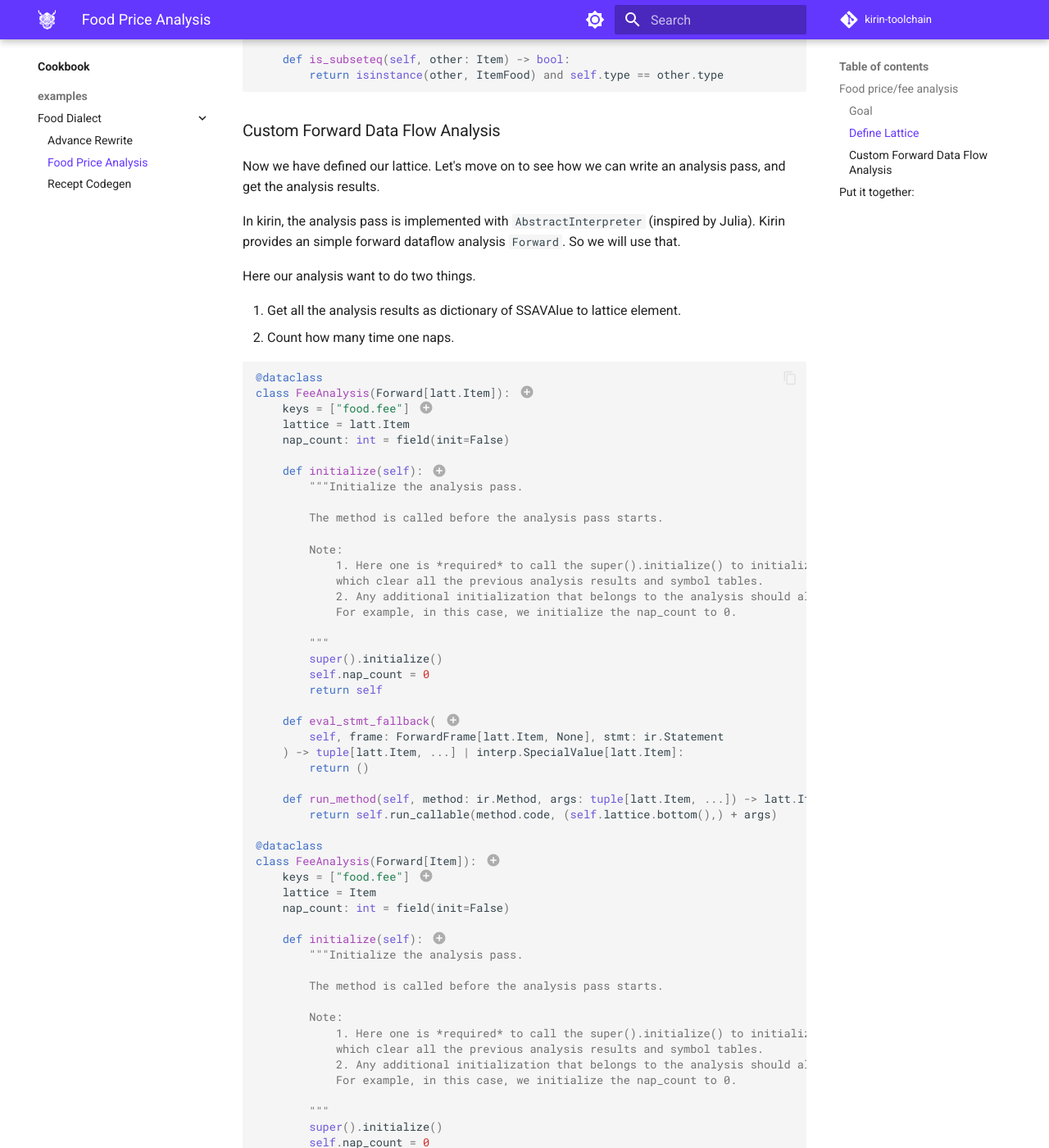
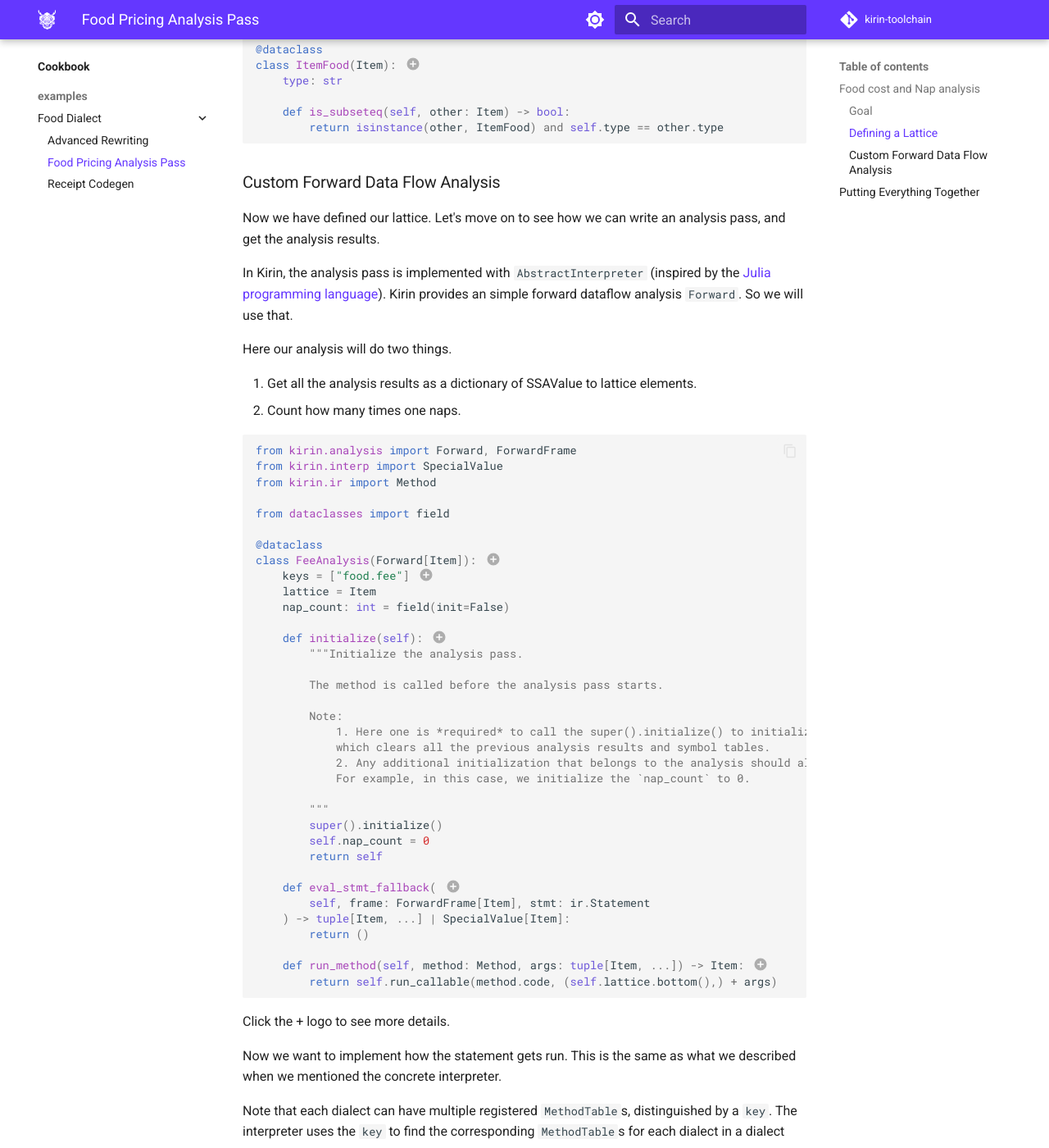
Before and after one commit to hmyuuu/kirin, an MkDocs documentation site: the page built from docs/cookbook/foodlang/analysis.md, in a window 1280 px wide and 1400 px high, scrolled down 3017 px. Shown: the whole window at 82% size. Built offline with MkDocs 1.6.1 and Material for MkDocs 9.7.7, drawn with Linux system fonts in a browser that asks for light colours; comment, search, counter and statistics services are not loaded; the version menu is left out; some of the changed text lies outside the part shown.

Commit message:
Review Food Language (#332)
Doing some homework @Roger-luo assigned me and had some
suggestions/fixes for the code examples.

Suggestions are primarily around grammar/wording, fixes involve things
like missing imports/broken code.

````diff
--- a/docs/cookbook/foodlang/analysis.md
+++ b/docs/cookbook/foodlang/analysis.md
@@ -1,10 +1,11 @@
-## Food price/fee analysis
+## Food cost and Nap analysis
 
-In this section we will discuss on how to perform analysis of a kirin program. We will again use our `food` dialect example.
+In this section we will discuss on how to perform analysis of a Kirin program. We will again use our `food` dialect example.
 
 ### Goal
 
-Let's Consider the following program
+Let's consider the following program
+
 ```python
 @food
 def main2(x: int):
@@ -28,18 +29,17 @@
     return x
 ```
 
-We would like to implement an forward dataflow analysis that walk through the program, and collect the price information of each statements.
+We would like to implement an forward dataflow analysis that walks through the program and collects the pricing information for each of the statements as well as how many times one has napped.
 
-### Define Lattice
-One of the important concept related to doing static analysis is the *Lattice* (See [Wiki:Lattice](https://en.wikipedia.org/wiki/Lattice_(order)) and [Lecture Note On Static Analysis](https://studwww.itu.dk/~brabrand/static.pdf) for further details)
+### Defining a Lattice
+One of the important concepts related to doing static analysis is the *Lattice* (See [Wiki:Lattice](https://en.wikipedia.org/wiki/Lattice_(order)) and [Lecture Notes On Static Analysis](https://studwww.itu.dk/~brabrand/static.pdf) for further details)
 A Lattice defines the partial order of the lattice element. An simple example is the type lattice.
 
 Let's now defines our `Item` lattice for the price analysis.
 
-First, a lattice always has top and bottom elements. In type lattice, the top element is `Any` and bottom element is `None`.
+First, a lattice always has `top` and `bottom` elements. In type lattice, the top element is `Any` and bottom element is `None`.
 
-
-Here, we define `AnyItem` as top and `NoItem` as bottom. In kirin, we can simply inherit the `BoundedLattice` from `kirin.lattice`. Kirin also provide some simple mixin with default implementation of the API such as `is_subseteq`, `join` and `meet` so you don't have to re-implement them.
+Here, we define `AnyItem` as `top` and `NoItem` as `bottom`. In Kirin, we can simply inherit the `BoundedLattice` from `kirin.lattice`. Kirin also provides some simple mixins with default implementations of the API such as `is_subseteq`, `join` and `meet` so you don't have to re-implement them.
 
 ```python
 from kirin.lattice import (
@@ -49,6 +49,8 @@
     SimpleJoinMixin,
     SimpleMeetMixin,
 )
+from typing import final
+from dataclasses import dataclass
 
 @dataclass
 class Item(
@@ -73,7 +75,7 @@
     """The bottom of the lattice.
 
     Since the element is the same without any field,
-    we can use the SingletonMeta to make it a singleton by inherit the metaclass
+    we can use the SingletonMeta to make it a singleton by inheriting from the metaclass
 
     """
 
@@ -87,7 +89,7 @@
     """The top of the lattice.
 
     Since the element is the same without any field,
-    we can use the SingletonMeta to make it a singleton by inherit the metaclass
+    we can use the SingletonMeta to make it a singleton by inheriting from the metaclass
 
     """
 
@@ -96,7 +98,7 @@
 
 ```
 
-1. Notice that since `NotItem` and `AnyItem` does not have any properties, we can mark them as singleton to remove duplication copy of instances exist by inheriting `SingletonMeta` metaclass
+1. Notice that since `NotItem` and `AnyItem` do not have any properties, we can mark them as singletons to prohibit duplicate copies of instances by inheriting from the `SingletonMeta` metaclass.
 
 Next there are a few more lattice elements we want to define:
 
@@ -152,43 +154,19 @@
 
 Now we have defined our lattice. Let's move on to see how we can write an analysis pass, and get the analysis results.
 
-In kirin, the analysis pass is implemented with `AbstractInterpreter` (inspired by Julia). Kirin provides an simple forward dataflow analysis `Forward`. So we will use that.
+In Kirin, the analysis pass is implemented with `AbstractInterpreter` (inspired by the [Julia programming language](https://julialang.org/)). Kirin provides an simple forward dataflow analysis `Forward`. So we will use that.
 
-Here our analysis want to do two things.
+Here our analysis will do two things.
 
-1. Get all the analysis results as dictionary of SSAVAlue to lattice element.
-2. Count how many time one naps.
+1. Get all the analysis results as a dictionary of SSAValue to lattice elements.
+2. Count how many times one naps.
 
 ```python
-@dataclass
-class FeeAnalysis(Forward[latt.Item]): # (1)!
-    keys = ["food.fee"] # (2)!
-    lattice = latt.Item
-    nap_count: int = field(init=False)
+from kirin.analysis import Forward, ForwardFrame
+from kirin.interp import SpecialValue
+from kirin.ir import Method
 
-    def initialize(self): # (3)!
-        """Initialize the analysis pass.
-
-        The method is called before the analysis pass starts.
-
-        Note:
-            1. Here one is *required* to call the super().initialize() to initialize the analysis pass,
-            which clear all the previous analysis results and symbol tables.
-            2. Any additional initialization that belongs to the analysis should also be done here.
-            For example, in this case, we initialize the nap_count to 0.
-
-        """
-        super().initialize()
-        self.nap_count = 0
-        return self
-
-    def eval_stmt_fallback( # (4)!
-        self, frame: ForwardFrame[latt.Item, None], stmt: ir.Statement
-    ) -> tuple[latt.Item, ...] | interp.SpecialValue[latt.Item]:
-        return ()
-
-    def run_method(self, method: ir.Method, args: tuple[latt.Item, ...]) -> latt.Item: # (5)!
-        return self.run_callable(method.code, (self.lattice.bottom(),) + args)
+from dataclasses import field
 
 @dataclass
 class FeeAnalysis(Forward[Item]): # (1)!
@@ -203,9 +181,9 @@
 
         Note:
             1. Here one is *required* to call the super().initialize() to initialize the analysis pass,
-            which clear all the previous analysis results and symbol tables.
+            which clears all the previous analysis results and symbol tables.
             2. Any additional initialization that belongs to the analysis should also be done here.
-            For example, in this case, we initialize the nap_count to 0.
+            For example, in this case, we initialize the `nap_count` to 0.
 
         """
         super().initialize()
@@ -214,34 +192,37 @@
 
     def eval_stmt_fallback( # (4)!
         self, frame: ForwardFrame[Item], stmt: ir.Statement
-    ) -> tuple[Item, ...] | interp.SpecialValue[Item]:
+    ) -> tuple[Item, ...] | SpecialValue[Item]:
         return ()
 
-    def run_method(self, method: ir.Method, args: tuple[Item, ...]): # (5)!
+    def run_method(self, method: Method, args: tuple[Item, ...]) -> Item: # (5)!
         return self.run_callable(method.code, (self.lattice.bottom(),) + args)
-
 
 ```
 
-1. Interit from `Forward` with our customize lattice `Item`.
-2. The keys for the MethodTable. Remember that in kirin all the implmentation methods of a interpreter is implmeneted and registered to a `MethodTable`.
-3. `AbstractInterpreter` has a abstract method `initialize` which will be called everytime `run()` is called. We can overload this to reset the variable, so we can re-use this class instance.
-4. This method implement the *fallback* when interprete a statement that does not have implmenetation found in the method table. Here, we just return an empty tuple because we know all the statements that has return value will be implemented, so only statements without return value will be fallbacked.
-5. This method defines and customize how to run the `ir.Method`.
+1. Inherit from `Forward` with our custom lattice element `Item`.
+2. The keys for the MethodTable. Remember that in Kirin all the implementation methods of an interpreter are implemented and registered to a `MethodTable`.
+3. `AbstractInterpreter` has an abstract method `initialize` which will be called every time `run()` is called. We can overload this to reset the variable, so we can re-use this class instance.
+4. This method implements a *fallback* for when a statement is encountered that has no corresponding method for it in the `MethodTable`. Here, we just return an empty tuple because we know all the statements that have a return value will be implemented, so only statements without return values will have to fall back.
+5. This method defines and customizes how to run the `ir.Method`.
 
 Click the + logo to see more details.
 
 Now we want to implement how the statement gets run. This is the same as what we described when we mentioned the concrete interpreter.
 
-Note that each dialect can have multiple registered `MethodTable`, distinguished by `key`. The interpreter use `key` to find corresponding `MethodTable`s for each dialect in a dialect group.
+Note that each dialect can have multiple registered `MethodTable`s, distinguished by a `key`. The interpreter uses the `key` to find the corresponding `MethodTable`s for each dialect in a dialect group.
 
 Here, we use `key="food.fee"`
 
 First we need to implement for `Constant` statement in `py.constant` dialect. If its `int`, we return `ConstIntItem` lattice element. If its `Food`, we return `ItemFood`.
 
 ```python
+from kirin.dialects import py
+from kirin.interp import MethodTable
+from kirin.exceptions import InterpreterExit
+
 @py.constant.dialect.register(key="food.fee")
-class PyConstMethodTable(interp.MethodTable):
+class PyConstMethodTable(MethodTable):
 
     @interp.impl(py.constant.Constant)
     def const(
@@ -327,7 +310,7 @@
 
 ```
 
-## Put it together:
+## Putting Everything Together
 
 ```python
 fee_analysis = FeeAnalysis(main2.dialects)
--- a/mkdocs.yml
+++ b/mkdocs.yml
@@ -32,9 +32,9 @@
     - cookbook/index.md
     - examples:
       - Food Dialect:
-        - Advance Rewrite: cookbook/foodlang/cf_rewrite.md
-        - Food Price Analysis: cookbook/foodlang/analysis.md
-        - Recept Codegen: cookbook/foodlang/codegen.md
+        - Advanced Rewriting: cookbook/foodlang/cf_rewrite.md
+        - Food Pricing Analysis Pass: cookbook/foodlang/analysis.md
+        - Receipt Codegen: cookbook/foodlang/codegen.md
 
   - Blog:
     - blog/index.md
````
Also changed, not shown: other parts of docs/cookbook/foodlang/analysis.md (+16 -14 lines), docs/cookbook/foodlang/cf_rewrite.md (+26 -18 lines), docs/cookbook/foodlang/codegen.md (+18 -18 lines), docs/cookbook/index.md (+1 -1 lines), docs/index.md (+28 -24 lines).
